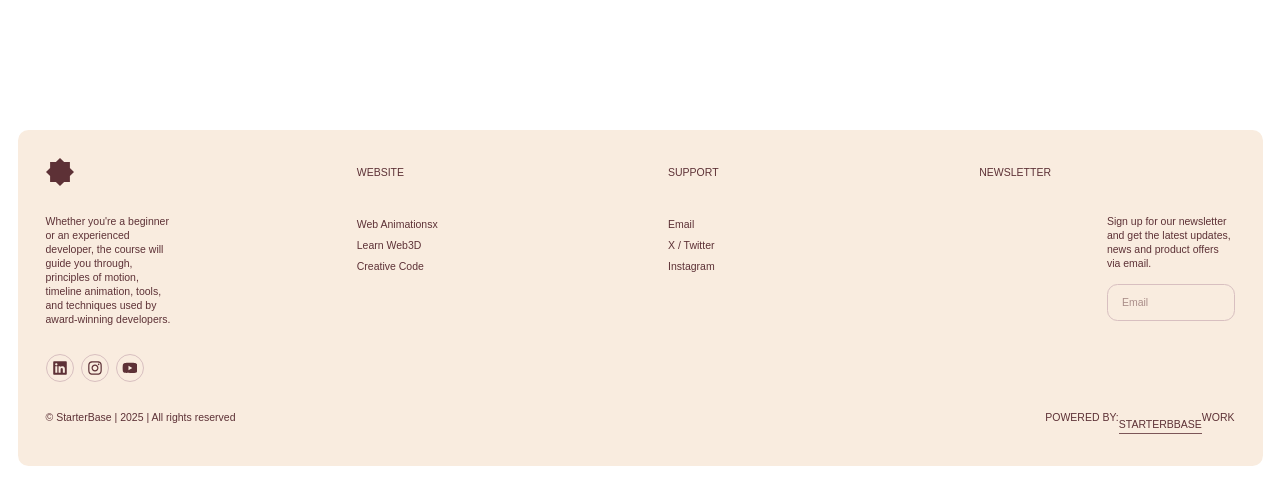
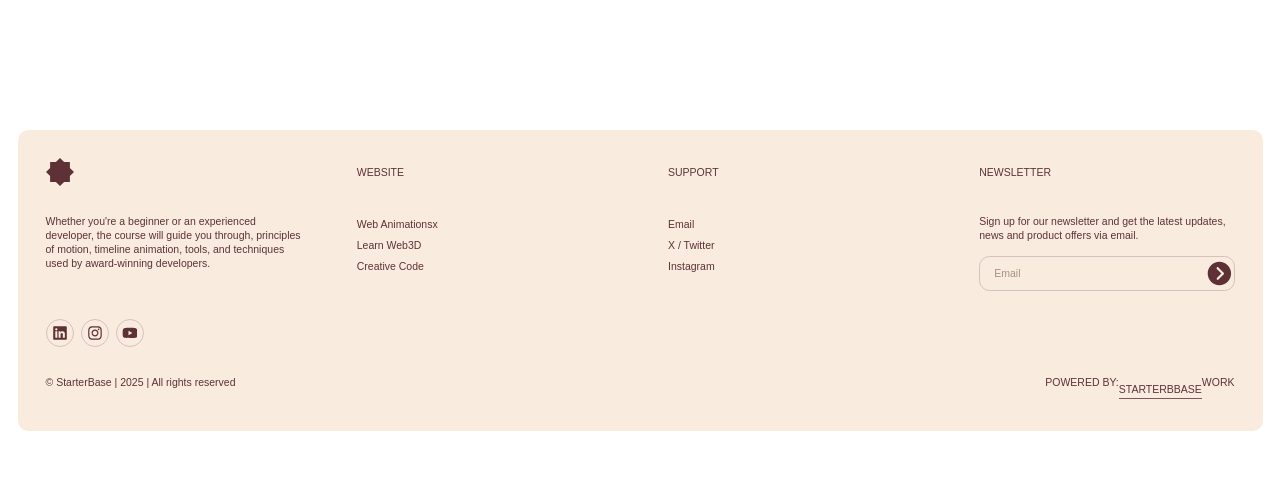
Before and after one commit to samjaabo/portfolio-v2, a Next.js app: page /test in a window 1280 px wide. Shown: the top 504 px of the page. Built offline with nearby package versions, Linux system fonts and the light colour scheme; a web font is replaced by a local one.

Commit message:
clear more footer issue

```diff
--- a/src/components/futuristic/sections/footer.tsx
+++ b/src/components/futuristic/sections/footer.tsx
@@ -2,6 +2,7 @@ import { FaYoutube } from "react-icons/fa";
 import { FaInstagram } from "react-icons/fa";
 import { FaLinkedin } from "react-icons/fa";
 import { WebsiteLogo } from "../svgs";
+import { IoIosArrowDroprightCircle } from "react-icons/io";
 
 export default function Footer() {
   return (
@@ -16,7 +17,7 @@ export default function Footer() {
         <div className="items-center uppercase  hidden lg:flex">NEWSLETTER</div>
         {/* row 1 */}
         <div className="flex">
-          <p className="max-w-1/2">
+          <p className="max-lg:max-w-1/2">
             Whether you're a beginner or an experienced developer, the course
             will guide you through, principles of motion, timeline animation,
             tools, and techniques used by award-winning developers.
@@ -62,19 +63,24 @@ export default function Footer() {
             </li>
           </ul>
         </div>
-        <div className="flex flex-col items-start lg:items-end gap-4">
+        <div className="flex flex-col items-start lg:items-end gap-4 w-full">
           <div className=" uppercase  lg:hidden block font-bold">
             NEWSLETTER
           </div>
-          <p className="max-w-1/2">
+          <p className="max-lg:max-w-1/2">
             Sign up for our newsletter and get the latest updates, news and
             product offers via email.
           </p>
-          <input
-            type="email"
-            placeholder="Email"
-            className="max-w-1/2 w-full py-3 px-4 outline-none ring-0 border-1 border-line-color-soft focus:border-line-color rounded-xl"
-          />
+          <div className="flex max-lg:max-w-1/2 w-full  ring-0 border-1 border-line-color-soft in-focus-within:border-line-color rounded-xl">
+            <input
+              required
+              autoComplete="email"
+              type="email"
+              placeholder="Email"
+              className="w-full h-full py-3 px-4 outline-none"
+            />
+            <IoIosArrowDroprightCircle className="h-full w-auto hover:text-line-color text-color transition-colors duration-200" />
+          </div>
         </div>
         <div className="w-full h-px border-b bg-transparent border-line-color-soft lg:hidden block"></div>
         {/* row 1 */}
```
